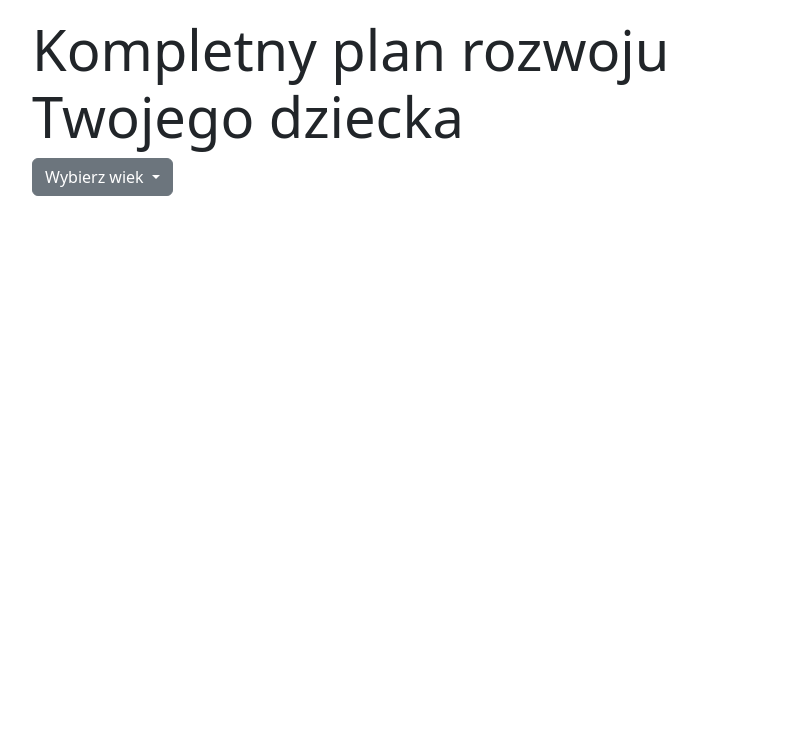
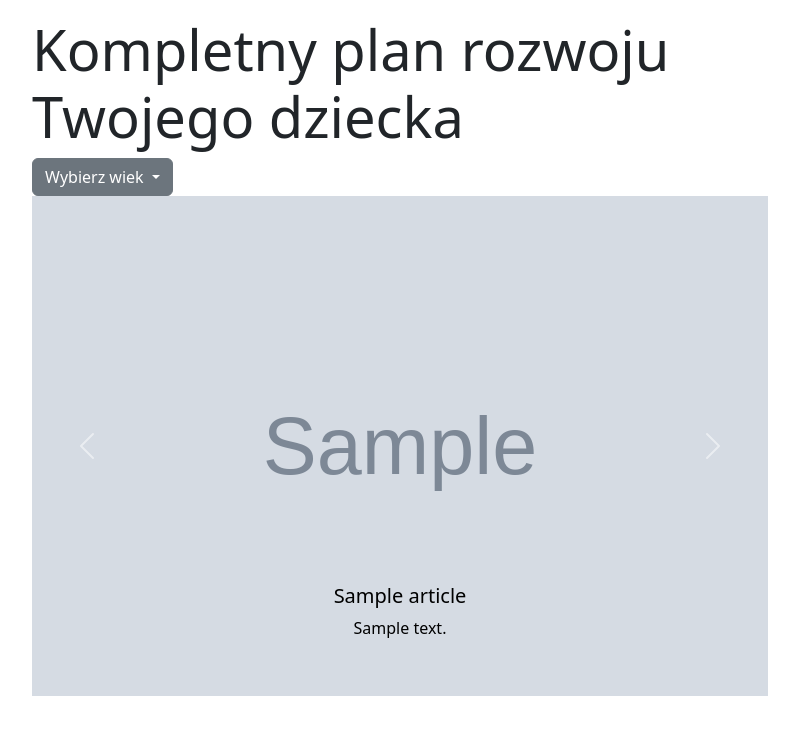
Before and after one commit to KamilSkubiss/parent_app, a Django app: template pages/templates/pages/home.html in a window 1280 px wide. Shown: the part 66-800 px from the top of the page, without its empty margins (50-849 px from the left). Run offline with Django 4.2, Linux system fonts and the light colour scheme; the template is opened without the code that fills it: most values are stand-ins (such as "Sample title", 1, 10 or a date in 2020); grey boxes marked "Sample" are stand-in pictures; some libraries are stand-ins or nearby versions.

Commit message:
added carousel to home page

```diff
--- a/pages/templates/pages/home.html
+++ b/pages/templates/pages/home.html
@@ -28,4 +28,26 @@
             </ul>
         </div>
     </div>
+    <div id="myCarousel" class="carousel slide" data-bs-ride="carousel">
+  <div class="carousel-inner">
+    {% for article in articles %}
+      <div class="carousel-item {% if forloop.first %}active{% endif %}">
+        <img src="{{ article.article_image.url }}" class="d-block w-100" style="max-width: 800px; max-height: 500px" alt="{{ article.title }}">
+        <div class="carousel-caption" style="color: black;">
+          <h5>{{ article.title }}</h5>
+          <p>{{ article.body }}</p>
+        </div>
+      </div>
+    {% endfor %}
+  </div>
+  <button class="carousel-control-prev" type="button" data-bs-target="#myCarousel" data-bs-slide="prev">
+    <span class="carousel-control-prev-icon" aria-hidden="true"></span>
+    <span class="visually-hidden">Previous</span>
+  </button>
+  <button class="carousel-control-next" type="button" data-bs-target="#myCarousel" data-bs-slide="next">
+    <span class="carousel-control-next-icon" aria-hidden="true"></span>
+    <span class="visually-hidden">Next</span>
+  </button>
+</div>
+
 {% endblock %}
```
